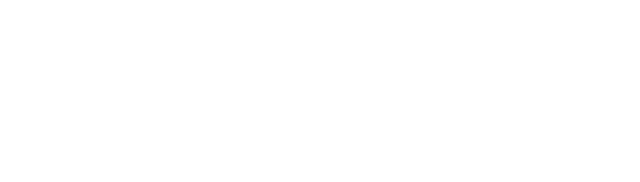
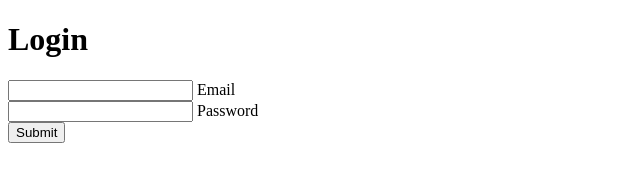
Before and after one commit to HenriBresteau/label, a website: page index.html in a window 1280 px wide. Shown: the whole page, without its empty margins (0-640 px from the left). Drawn offline with Linux system fonts and the light colour scheme.

Commit message:
mise en place

```diff
--- a/index.html
+++ b/index.html
@@ -1,5 +1,6 @@
 <!DOCTYPE html>
 <html lang="fr">
+
 <head>
   <meta charset="UTF-8">
   <meta name="viewport" content="width=device-width, initial-scale=1.0">
@@ -15,12 +16,23 @@
 <body>
 
 
+  <div class="container">
+    <h1>Login</h1>
+    <div class="form-control">
+      <input type="text" name="" id="" required>
+      <label for="email">Email</label>
+    </div>
+    <div class="form-control">
+      <input type="password" name="" id="" required>
+      <label for="password">Password</label>
+    </div>
+    <button>Submit</button>
+  </div>
 
 
-
-  <script src="./assets/jquery.min.js" type="text/javascript" ></script>
-  <script src="./assets/bootstrap.js" type="text/javascript" ></script>
-  <script src="./script.js" type="text/javascript" ></script>
+  <script src="./assets/jquery.min.js" type="text/javascript"></script>
+  <script src="./assets/bootstrap.js" type="text/javascript"></script>
+  <script src="./script.js" type="text/javascript"></script>
 </body>
 
 
```
